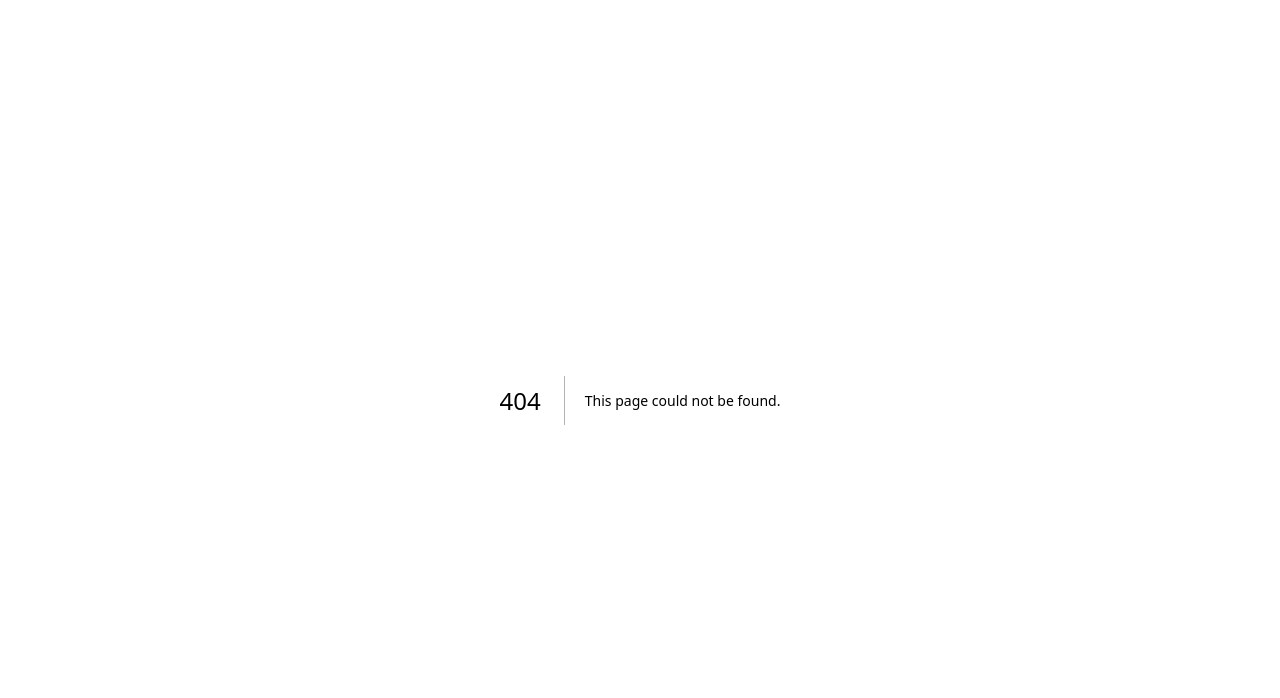
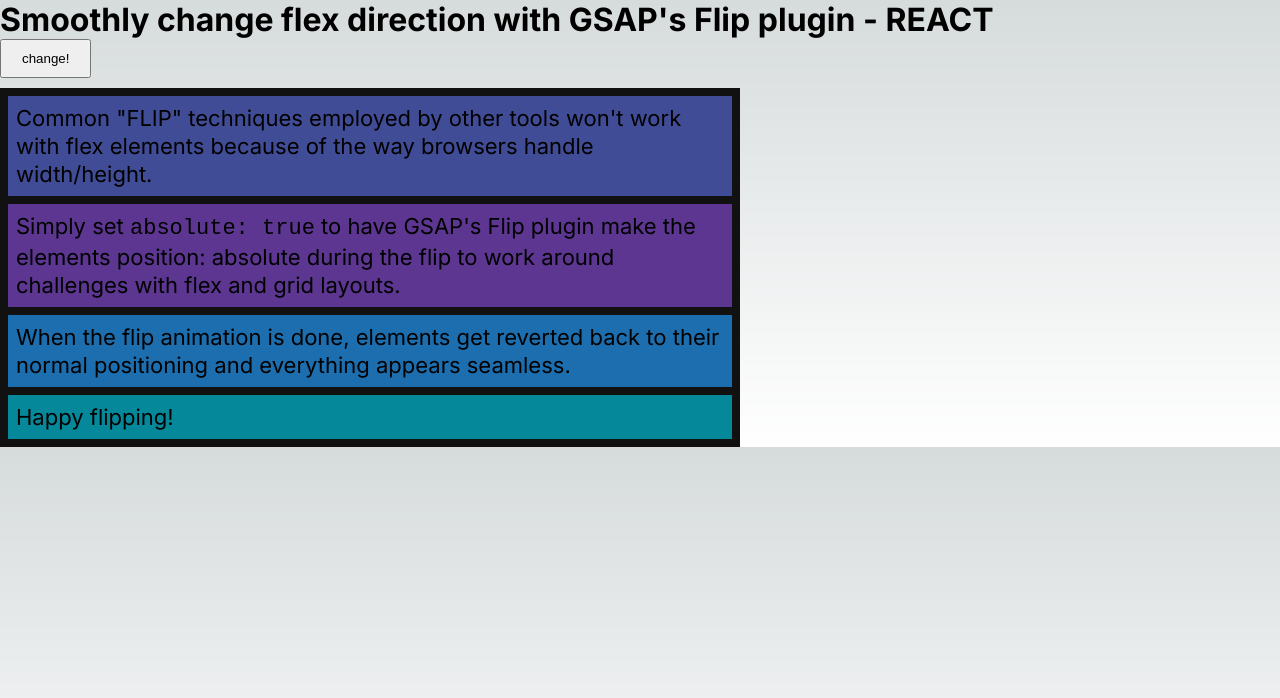
Before and after one commit to Chenzo/gsap-flip, a Next.js app: page /test1 in a window 1280 px wide. Before the commit this address had no page. Shown: the top 698 px of the page. Built offline with nearby package versions, Linux system fonts and the light colour scheme.

Commit message:
simple html works

```diff
--- /dev/null
+++ b/app/test1/page.js
@@ -0,0 +1,19 @@
+"use client";
+
+import Head from 'next/head';
+import styles from './test1.module.scss'
+import GSAPTest0 from '@/components/GSAPTest0';
+
+export default function Home() {
+
+
+  return (
+    <main className={styles.main}>
+      <Head>
+        <title>Test 0</title>
+      </Head>
+
+        <GSAPTest0 />
+    </main>
+  )
+}
--- /dev/null
+++ b/components/GSAPTest0.js
@@ -0,0 +1,37 @@
+import styles from "./GSAPTest0.module.scss";
+import { useEffect, useState, useRef, useLayoutEffect } from "react";
+import { gsap } from "gsap";
+import Flip from "gsap/Flip";
+
+export default function GSAPTest0() {
+
+    gsap.registerPlugin(Flip);
+    //const [callout, setCallout] = useState("");
+   // const [styleType, setStyleType] = useState(styles.plain);
+    //const container = useRef();
+
+  return (
+       <div>
+
+            <h1>Smoothly change flex direction with GSAP's Flip plugin - REACT</h1>
+
+            <button id="changeLayout" className={styles.button}>change! </button>
+
+            <div className={styles.group}>
+                <div className={styles.box}>
+                    Common "FLIP" techniques employed by other tools won't work with flex elements because of the way browsers handle width/height.
+                </div>
+                <div className={styles.box}>
+                    Simply set <code>absolute: true</code> to have GSAP's Flip plugin make the elements position: absolute during the flip to work around challenges with flex and grid layouts.
+                </div>
+                <div className={styles.box}>
+                    When the flip animation is done, elements get reverted back to their normal positioning and everything appears seamless.
+                </div>
+                <div className={styles.box}>
+                    Happy flipping!
+                </div>
+            </div>
+
+       </div>
+  );
+}
--- /dev/null
+++ b/components/GSAPTest0.module.scss
@@ -0,0 +1,40 @@
+.group.reorder {
+    flex-direction: row;
+}
+
+
+.group {
+    width: 740px;
+    height: auto;
+    padding: 4px;
+    background: #111;
+    display: flex;
+    flex-direction: column;
+    overflow: hidden;
+    color: black;
+    position: relative;
+}
+
+.box {
+    margin: 4px;
+    padding: 8px;
+    font-size: 22px;
+    line-height: 28px;
+}
+.box:nth-child(1) {
+    background: rgba(85, 102, 205, 0.7);
+}
+.box:nth-child(2) {
+    background: rgba(125, 70, 200, 0.7);
+}
+.box:nth-child(3) {
+    background: rgba(33, 150, 243, 0.7);
+}
+.box:nth-child(4) {
+    background: rgba(0, 188, 212, 0.7);
+}
+
+.button {
+    padding: 10px 20px;
+    margin-bottom: 10px;
+}
--- a/public/simple.css
+++ b/public/simple.css
@@ -50,9 +50,3 @@
   padding: 10px 20px;
   margin-bottom: 10px;
 }
-.logo {
-  position: absolute;
-  width: 60px;
-  bottom: 20px;
-  right: 30px;
-}
```
Also changed, not shown: public/simple.html (+15 -0 lines), public/simple.js (added, +21 -0 lines), app/test1/test1.module.scss (added), 1 other file (tests, documents, lock files or other folders).
